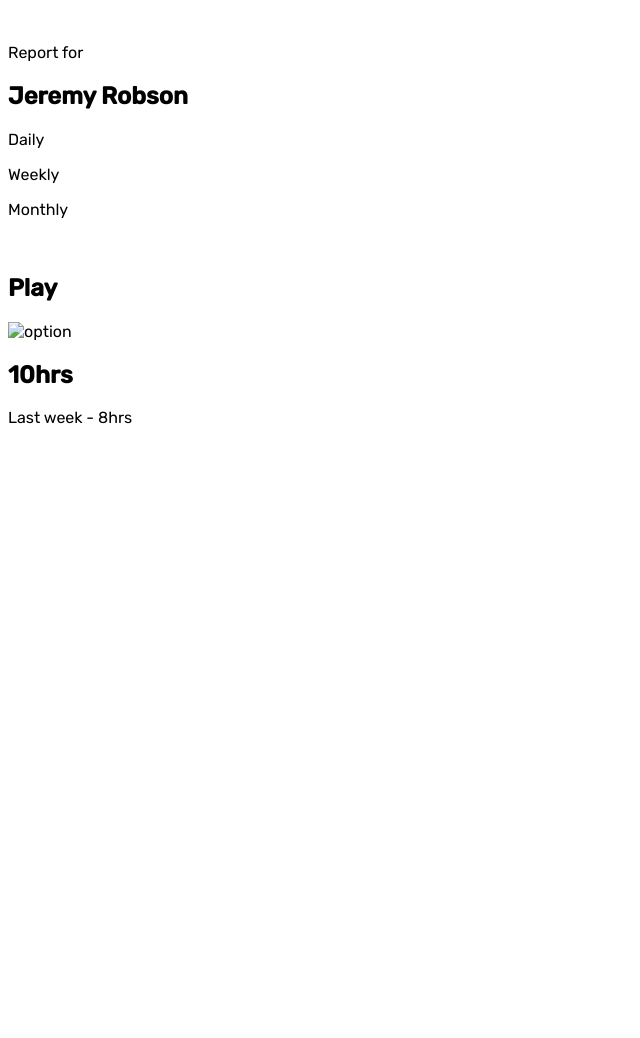
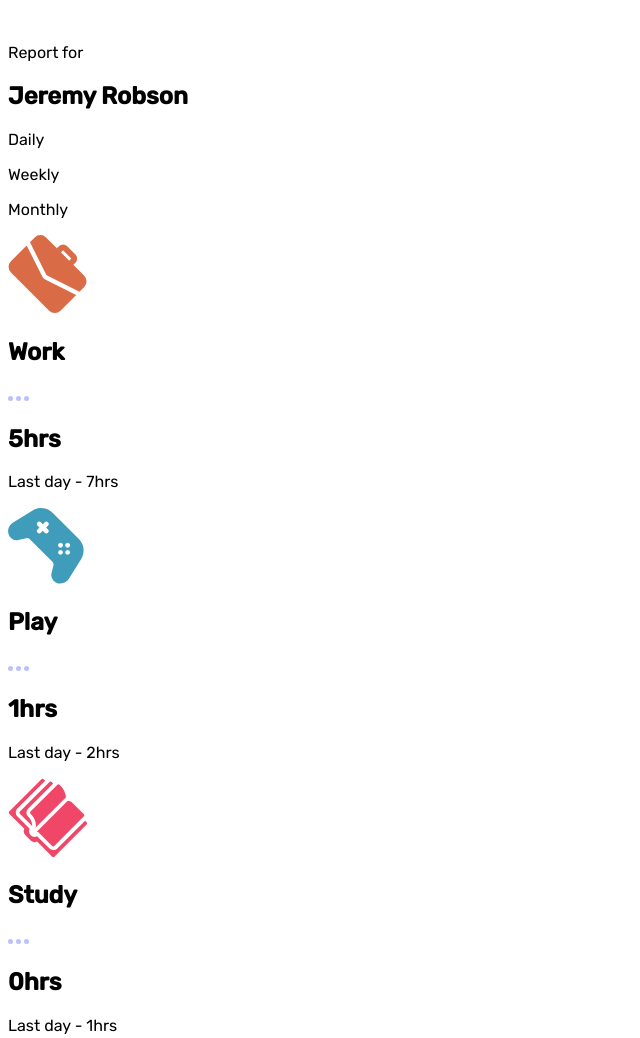
Before and after one commit to CesarCr300/FrontEnd-Mentor, a plain HTML site: page time-tracking-dashboard-main/index.html in a window 1280 px wide. Shown: the top 1038 px of the page, without its empty margins (0-640 px from the left). Before the commit the page ends 800 px from the top, so only its background shows below. Drawn offline with Linux system fonts and the light colour scheme.

Commit message:
time-tracking categories generated by json-data

```diff
--- a/time-tracking-dashboard-main/index.html
+++ b/time-tracking-dashboard-main/index.html
@@ -38,24 +38,10 @@
             </div>
           </div>
         </div>
-        <div class="dashboard__right">
-          <div class="dashboard__category category">
-            <div class="category__top">
-              <img src="" alt="" />
-            </div>
-            <div class="category__content">
-              <header class="category__content__header">
-                <h2>Play</h2>
-                <img src="" alt="option" />
-              </header>
-              <div category="category__content__content">
-                <h2>10hrs</h2>
-                <p>Last week - 8hrs</p>
-              </div>
-            </div>
-          </div>
-        </div>
+        <div class="dashboard__right"></div>
       </div>
     </div>
+    <script type="text/javascript" src="./scripts/data.js"></script>
+    <script type="text/javascript" src="./scripts/UI.js"></script>
   </body>
 </html>
--- /dev/null
+++ b/time-tracking-dashboard-main/scripts/UI.js
@@ -0,0 +1,46 @@
+const dashboardCategories = document.querySelector(".dashboard__right");
+
+function createCategorie(data) {
+  let url = "/images/";
+  switch (data.title) {
+    case "Work":
+      url += "icon-work.svg";
+      break;
+    case "Play":
+      url += "icon-play.svg";
+      break;
+    case "Study":
+      url += "icon-study.svg";
+      break;
+    case "Exercise":
+      url += "icon-exercise.svg";
+      break;
+    case "Social":
+      url += "icon-social.svg";
+      break;
+    case "Self Care":
+      url += "icon-self-care.svg";
+      break;
+  }
+  return `
+    <div class="dashboard__category category">
+        <div class="category__top">
+            <img src="${url}" alt="" />
+        </div>
+        <div class="category__content">
+          <header class="category__content__header">
+                <h2>${data.title}</h2>
+                <img src="/images/icon-ellipsis.svg" alt="option" />
+          </header>
+          <div category="category__content__content">
+            <h2>${data.timeframes.daily.current}hrs</h2>
+            <p>Last day - ${data.timeframes.daily.previous}hrs</p>
+          </div>
+        </div>
+    </div>
+    `;
+}
+
+for (let info of data) {
+  dashboardCategories.innerHTML += createCategorie(info);
+}
--- /dev/null
+++ b/time-tracking-dashboard-main/scripts/data.js
@@ -0,0 +1,104 @@
+const data = [
+  {
+    title: "Work",
+    timeframes: {
+      daily: {
+        current: 5,
+        previous: 7,
+      },
+      weekly: {
+        current: 32,
+        previous: 36,
+      },
+      monthly: {
+        current: 103,
+        previous: 128,
+      },
+    },
+  },
+  {
+    title: "Play",
+    timeframes: {
+      daily: {
+        current: 1,
+        previous: 2,
+      },
+      weekly: {
+        current: 10,
+        previous: 8,
+      },
+      monthly: {
+        current: 23,
+        previous: 29,
+      },
+    },
+  },
+  {
+    title: "Study",
+    timeframes: {
+      daily: {
+        current: 0,
+        previous: 1,
+      },
+      weekly: {
+        current: 4,
+        previous: 7,
+      },
+      monthly: {
+        current: 13,
+        previous: 19,
+      },
+    },
+  },
+  {
+    title: "Exercise",
+    timeframes: {
+      daily: {
+        current: 1,
+        previous: 1,
+      },
+      weekly: {
+        current: 4,
+        previous: 5,
+      },
+      monthly: {
+        current: 11,
+        previous: 18,
+      },
+    },
+  },
+  {
+    title: "Social",
+    timeframes: {
+      daily: {
+        current: 1,
+        previous: 3,
+      },
+      weekly: {
+        current: 5,
+        previous: 10,
+      },
+      monthly: {
+        current: 21,
+        previous: 23,
+      },
+    },
+  },
+  {
+    title: "Self Care",
+    timeframes: {
+      daily: {
+        current: 0,
+        previous: 1,
+      },
+      weekly: {
+        current: 2,
+        previous: 2,
+      },
+      monthly: {
+        current: 7,
+        previous: 11,
+      },
+    },
+  },
+];
```
